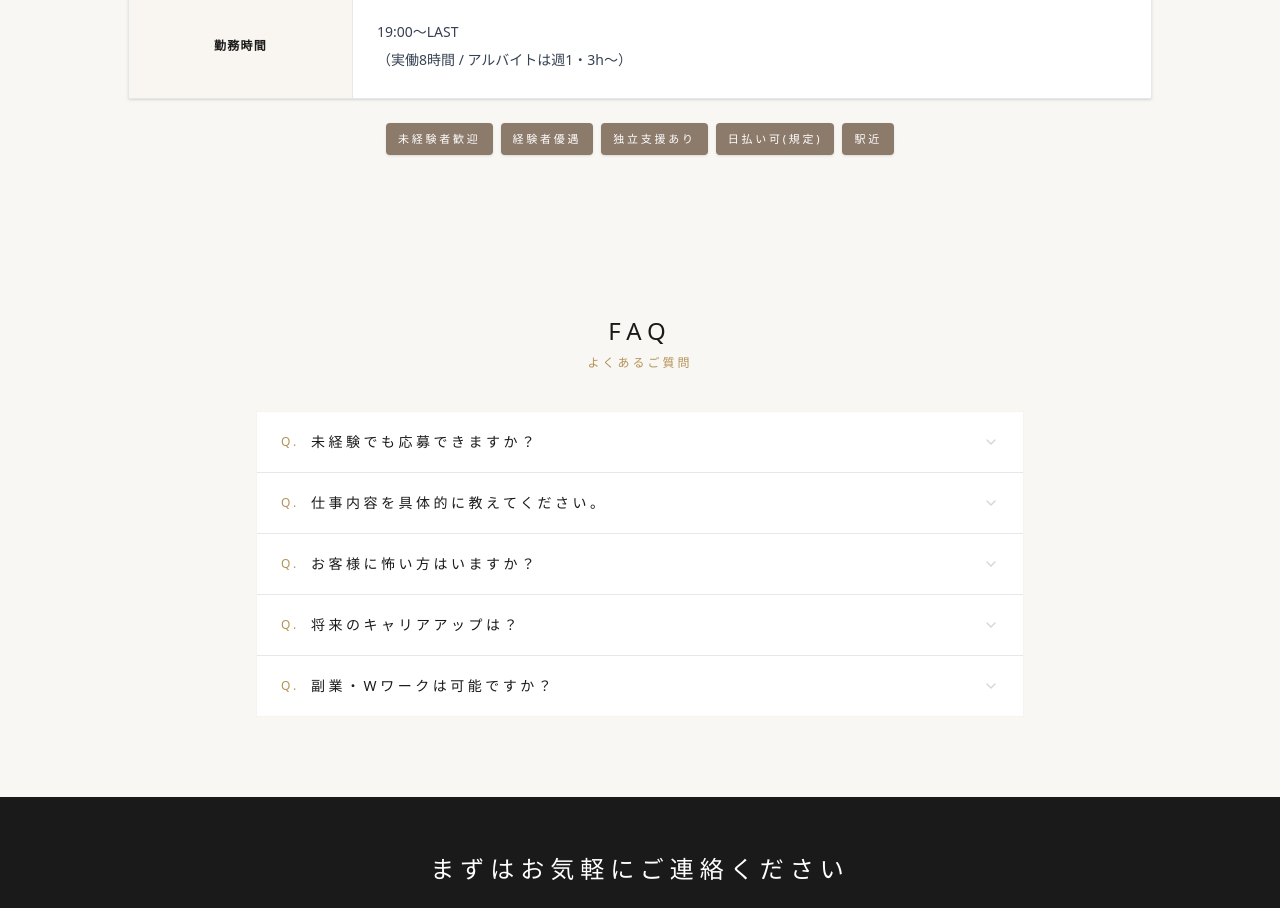
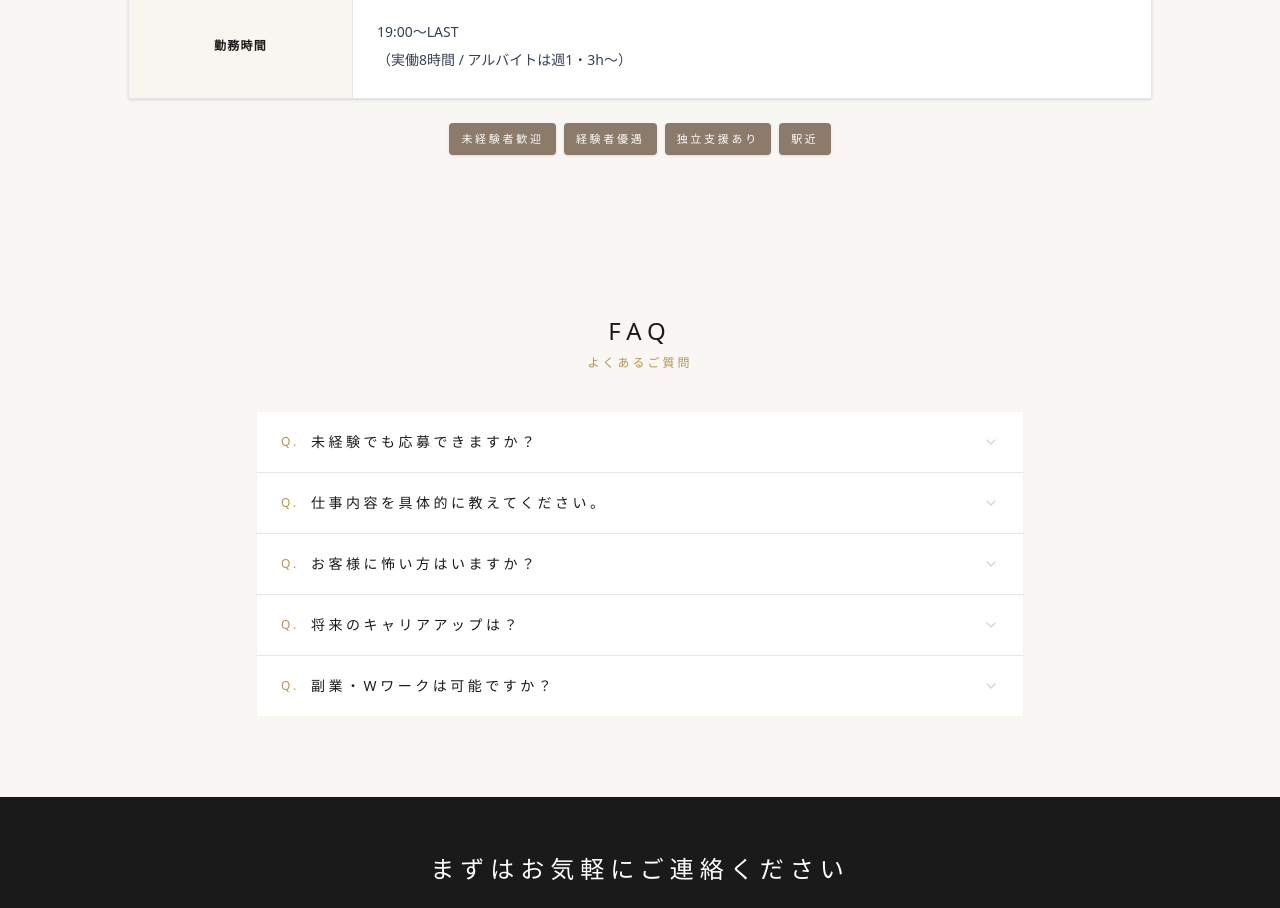
Before and after one commit to SocialBoost1201/Animo, a Next.js app: page /recruit/staff in a window 1280 px wide. Shown: the part 3240-4148 px from the top of the page. Built offline with nearby package versions, Linux system fonts and the light colour scheme; no server answers.

Commit message:
update: 全求人ページで日払い・スマホ応募等の文言を共通仕様に合わせて整理・削除

```diff
--- a/app/(public)/recruit/staff/page.tsx
+++ b/app/(public)/recruit/staff/page.tsx
@@ -90,7 +90,7 @@ const POSITIONS = {
       { label: '未経験者歓迎', active: true },
       { label: '経験者優遇', active: true },
       { label: '独立支援あり', active: true },
-      { label: '日払い可(規定)', active: true },
+
       { label: '駅近', active: true },
     ] as RecruitTag[],
   },
@@ -135,11 +135,11 @@ const POSITIONS = {
       'お客様と接する接客スキルが自然に身につく',
       '終電上がりOK＋毎回送迎完備',
       'ノルマ一切なし・安心の勤務環境',
-      'スマホ応募・WEB応募・履歴書不要',
+      'スマホ応募OK・履歴書不要（要身分証）',
     ],
     tableData: [
       { label: '仕事内容', value: 'エスコートレディ（女性アルバイト）', subColumn: { label: 'エリア', value: '関内' } },
-      { label: '給与', value: '時給 1,400円〜\n■昇給随時\n■日払い対応可（要相談）' },
+      { label: '給与', value: '時給 1,400円〜\n■昇給随時' },
       { label: '応募条件', value: '18歳以上（高校生不可）\n■ナイトワーク未経験の方・お酒が飲めない方大歓迎！\n■学生・Wワーク希望の方歓迎\n■接客業の経験がある方優遇。' },
       { label: '勤務時間', value: '19:30〜LAST\n（週1日・3時間〜OK）\n※シフト自由の自己申告制\n※終電時間での退勤OK\n※週末のみの勤務も歓迎' },
     ] as RecruitTableData[],
```
